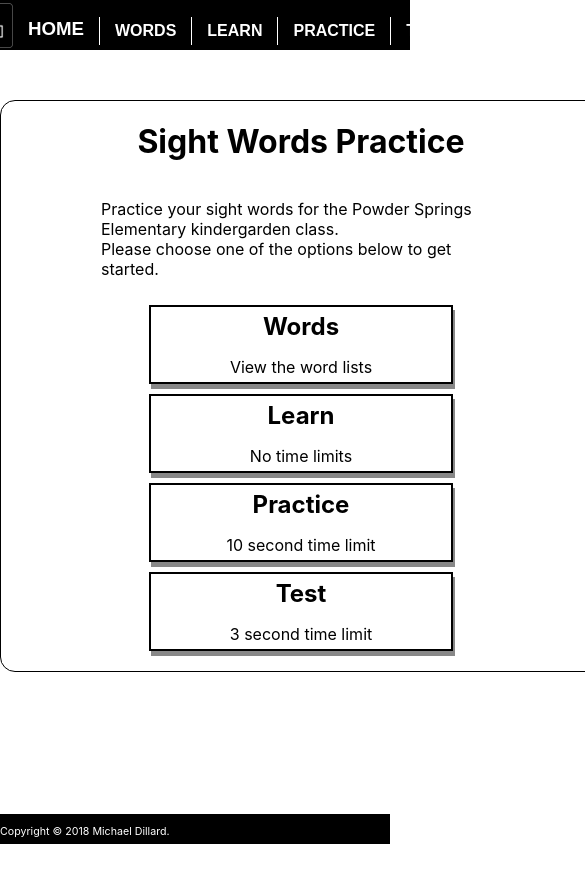
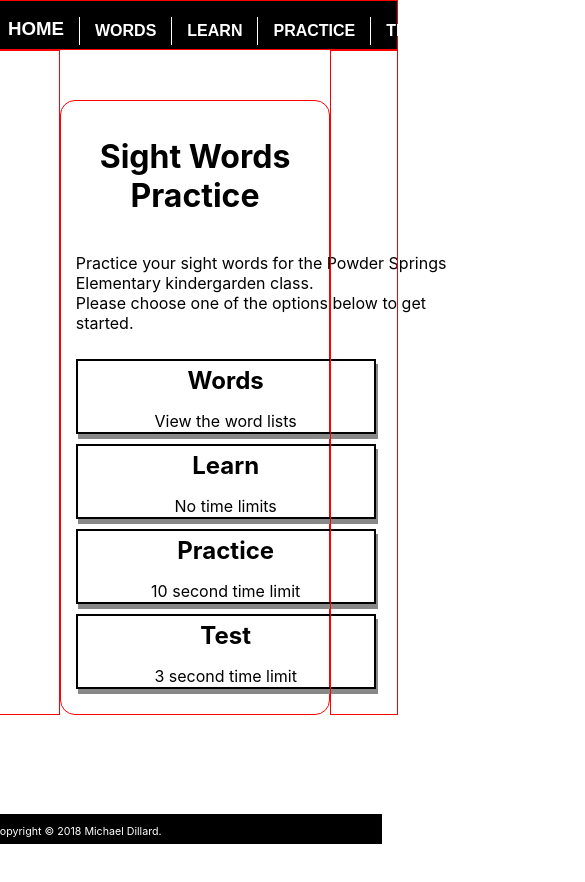
Before and after one commit to mkdillard/sight-words, a React (Create React App) app: page / in a window 390 px wide. Shown: the whole page, 585 px wide, since content can reach past the window. Built offline with nearby package versions, Linux system fonts and the light colour scheme.

Commit message:
Refactoring stuff to look better on mobile, also cleaning up

```diff
--- a/package.json
+++ b/package.json
@@ -2,15 +2,16 @@
   "name": "sight-words",
   "version": "0.1.0",
   "private": true,
-  "homepage" : "http://mkdillard.github.io/sight-words",
+  "homepage": "http://mkdillard.github.io/sight-words",
   "dependencies": {
     "react": "^16.6.3",
+    "react-device-detect": "^1.6.1",
     "react-dom": "^16.6.3",
     "react-flexbox-grid": "^2.1.2",
     "react-scripts": "2.1.1"
   },
   "scripts": {
-    "start": "PORT=3001 react-scripts start",
+    "start": "react-scripts start",
     "build": "react-scripts build",
     "test": "react-scripts test",
     "eject": "react-scripts eject",
--- /dev/null
+++ b/src/App.css
@@ -0,0 +1,28 @@
+* {
+    box-sizing: border-box;
+}
+
+.col-1 {width: 8.33%;}
+.col-2 {width: 16.66%;}
+.col-3 {width: 25%;}
+.col-4 {width: 33.33%;}
+.col-5 {width: 41.66%;}
+.col-6 {width: 50%;}
+.col-7 {width: 58.33%;}
+.col-8 {width: 66.66%;}
+.col-9 {width: 75%;}
+.col-10 {width: 83.33%;}
+.col-11 {width: 91.66%;}
+.col-12 {width: 100%;}
+
+[class*="col-"] {
+    float: left;
+    padding: 15px;
+    border: 1px solid red;
+}
+
+.row::after {
+    content: "";
+    clear: both;
+    display: table;
+}
--- a/src/App.js
+++ b/src/App.js
@@ -1,7 +1,11 @@
 import React, { Component } from 'react';
 import Header from './components/Header/Header';
-import Content from './components/Content/Content';
+import Menu from './components/Menu/Menu';
+import SightWords from './components/SightWords/SightWords';
+import WordLists from './components/WordLists/WordLists';
+import Words from './data/sightwords.json';
 import Footer from './components/Footer/Footer';
+import './App.css';
 
 class App extends Component {
 
@@ -13,21 +17,46 @@ class App extends Component {
   }
 
   setContentType = (componentName) => {
-    // console.log(this.state.contentType);
+    console.log(componentName);
     this.setState({
       contentType: componentName
     });
-    // console.log('I am here');
-    // console.log(this.state.contentType);
-    // this.forceUpdate();
   }
+
+  getContentComponent = () => {
+    if (this.state.contentType === 'words') {
+      return <WordLists styleClass={'col-8'}
+                        listA={Words.listA}
+                        listB={Words.listB}
+                        callback={this.setContentType} />;
+    } else if (this.state.contentType === 'learn' ||
+               this.state.contentType === 'practice' ||
+               this.state.contentType === 'test') {
+      return <SightWords styleClass={'col-8'}
+                         type={this.state.contentType}
+                         listA={Words.listA}
+                         listB={Words.listB}
+                         callback={this.setContentType} />;
+    }
+    //Default back to Menu
+    return <Menu styleClass={'col-8'}
+                 callback={this.setContentType} />;
+  };
 
   render() {
     return (
-      <div className='App'>
-        <Header contentTypeCallback={this.setContentType}/>
-        <Content contentType={this.state.contentType} menuCallback={this.setContentType}/>
-        <Footer />
+      <div>
+        <div className='row'>
+          <Header styleClass={'col-12'} contentTypeCallback={this.setContentType}/>
+        </div>
+        <div className='row'>
+          <div className='col-2' />
+            {this.getContentComponent()}
+          <div className='col-2' />
+        </div>
+        <div className='row'>
+          <Footer styleClass={'col-12'}/>
+        </div>
       </div>
     );
   }
--- /dev/null
+++ b/src/components/Button/Button.css
@@ -0,0 +1,129 @@
+.menu-button {
+  width: 300px;
+  height: 75px;
+  margin: 10px auto;
+  border: 2px solid #000000;
+  box-shadow: 2px 5px #888888;
+}
+
+.menu-button-small {
+  width:
+}
+.menu-button h2 {
+  margin-top: 5px;
+  margin-bottom: 0px;
+}
+
+.menu-button:hover {
+  background-color: #DDDDDD;
+}
+
+.menu-button:active {
+  box-shadow: 1px 3px #444444;
+  transform: translateY(2px) translateX(1px);
+}
+
+.word-box-button {
+  min-width: 50px;
+  height: 80px;
+  margin: 10px 2px;
+  border: 2px solid #000000;
+  box-shadow: 2px 5px #888888;
+  flex: 0 0 19%;
+  align-self: flex-start;
+}
+
+.word-box-button h2 {
+  margin: 10px auto;
+}
+
+.word-box-button:hover {
+  background-color: #DDDDDD;
+}
+
+.word-box-button:active {
+  box-shadow: 1px 3px #444444;
+  transform: translateY(2px) translateX(1px);
+}
+
+.list-button-small {
+  width: 140px;
+  height: 40px;
+  margin: 10px auto;
+  border: 2px solid #000000;
+  box-shadow: 2px 5px #888888;
+}
+
+.small-button-wrapper {
+  width: 320px;
+  margin: auto;
+  display: flex;
+
+}
+
+.list-button-small-left {
+  width: 150px;
+  height: 40px;
+  margin: 10px auto;
+  border: 2px solid #000000;
+  box-shadow: 2px 5px #888888;
+  flex: 0 0 45%;
+  align-self: flex-start;
+}
+
+.list-button-small-left:hover {
+  background-color: #DDDDDD;
+}
+
+.list-button-small-left:active {
+  box-shadow: 1px 3px #444444;
+  transform: translateY(2px) translateX(1px);
+}
+
+.list-button-small-left h2 {
+  margin: 5px;
+}
+
+.list-button-small-right {
+  width: 150px;
+  height: 40px;
+  margin: 10px auto;
+  border: 2px solid #000000;
+  box-shadow: 2px 5px #888888;
+  flex: 0 0 45%;
+  align-self: flex-end;
+}
+
+.list-button-small-right h2 {
+  margin: 5px;
+}
+
+.list-button-small-right:hover {
+  background-color: #DDDDDD;
+}
+
+.list-button-small-right:active {
+  box-shadow: 1px 3px #444444;
+  transform: translateY(2px) translateX(1px);
+}
+
+.list-button {
+  width: 300px;
+  height: 75px;
+  margin: 10px auto;
+  border: 2px solid #000000;
+  box-shadow: 2px 5px #888888;
+}
+
+.true {
+  background-color: #AAFFD1;
+}
+
+.list-button:hover {
+  background-color: #DDDDDD;
+}
+
+.list-button:active {
+  box-shadow: 1px 3px #444444;
+  transform: translateY(2px) translateX(1px);
+}
--- a/src/components/Content/Content.js
+++ /dev/null
@@ -1,26 +0,0 @@
-import React from 'react';
-import Menu from '../Menu/Menu';
-import SightWords from '../SightWords/SightWords';
-import WordLists from '../WordLists/WordLists';
-import Words from '../../data/sightwords.json';
-
-const Content = ({contentType, menuCallback}) => {
-
-  const selectContentComponent = (type) => {
-    if (type === 'home') {
-      return <Menu callback={menuCallback} />;
-    } else if (type === 'words') {
-      return <WordLists listA={Words.listA} listB={Words.listB} />;
-    } else if (type === 'learn' || contentType === 'practice' || contentType === 'test') {
-      return <SightWords type={type} listA={Words.listA} listB={Words.listB} callback={menuCallback} />;
-    }
-    //Fall back to Menu if state is bad
-    return <Menu callback={menuCallback}/>;
-  };
-
-  return (
-    selectContentComponent(contentType)
-  );
-};
-
-export default Content;
--- a/src/components/Header/Header.js
+++ b/src/components/Header/Header.js
@@ -1,8 +1,9 @@
 import React from 'react';
+
 import './Header.css';
 
-const Header = ({contentTypeCallback}) => (
-  <div className='header'>
+const Header = ({styleClass, contentTypeCallback}) => (
+  <div className={`header ${styleClass}`} >
     <div className='logo' onClick={() => contentTypeCallback('home')} >
       <img src={require('../../resources/abc_logo.png')} alt={'abc_logo'}
            height={'45'} width={'45'}
--- a/src/components/Menu/Menu.js
+++ b/src/components/Menu/Menu.js
@@ -2,8 +2,8 @@ import React from 'react';
 import MenuButton from './MenuButton';
 import './Menu.css';
 
-const Menu = ({callback}) => (
-  <div className='menu'>
+const Menu = ({styleClass, callback}) => (
+  <div  className={`menu ${styleClass}`}>
     <h1>Sight Words Practice</h1>
     <div className='pWrapper'>
       <p>
--- a/src/components/SightWords/SightWords.js
+++ b/src/components/SightWords/SightWords.js
@@ -182,7 +182,7 @@ class SightWords extends Component {
 
   render() {
     return this.state.start ? (
-      <div className='word-session-container' >
+      <div className={`word-session-container ${this.props.styleClass}`}>
         {this.showLearnButtons(this.state.type)}
         <div className='small-button-wrapper' >
           <ListButton
@@ -194,7 +194,7 @@ class SightWords extends Component {
         </div>
       </div>
     ) : (
-      <div className='sight-words-menu'>
+      <div  className={`sight-words-menu ${this.props.styleClass}`}>
         <h1>{this.capitalize(this.state.type)}</h1>
         <div className='pWrapper'>
           {this.selectSightWordsDescription(this.state.type)}
--- a/src/components/WordLists/WordLists.js
+++ b/src/components/WordLists/WordLists.js
@@ -2,7 +2,7 @@ import React from 'react';
 import { Grid, Col, Row } from 'react-flexbox-grid';
 import './WordLists.css';
 
-const WordLists = ({listA, listB} ) => {
+const WordLists = ({styleClass, listA, listB} ) => {
 
   const wordListA = listA.map((word, index) => {
     return (<Col xs={6} sm={4} md={3} lg={2} key={index}>
@@ -16,7 +16,7 @@ const WordLists = ({listA, listB} ) => {
   });
 
   return (
-    <div className='wrapper'>
+    <div  className={`wrapper ${styleClass}`}>
       <h2>List A</h2>
       <Grid fluid>
         <Row>
```
Also changed, not shown: src/components/Button/Button.js (added, +11 -0 lines), 1 other file (tests, documents, lock files or other folders).
